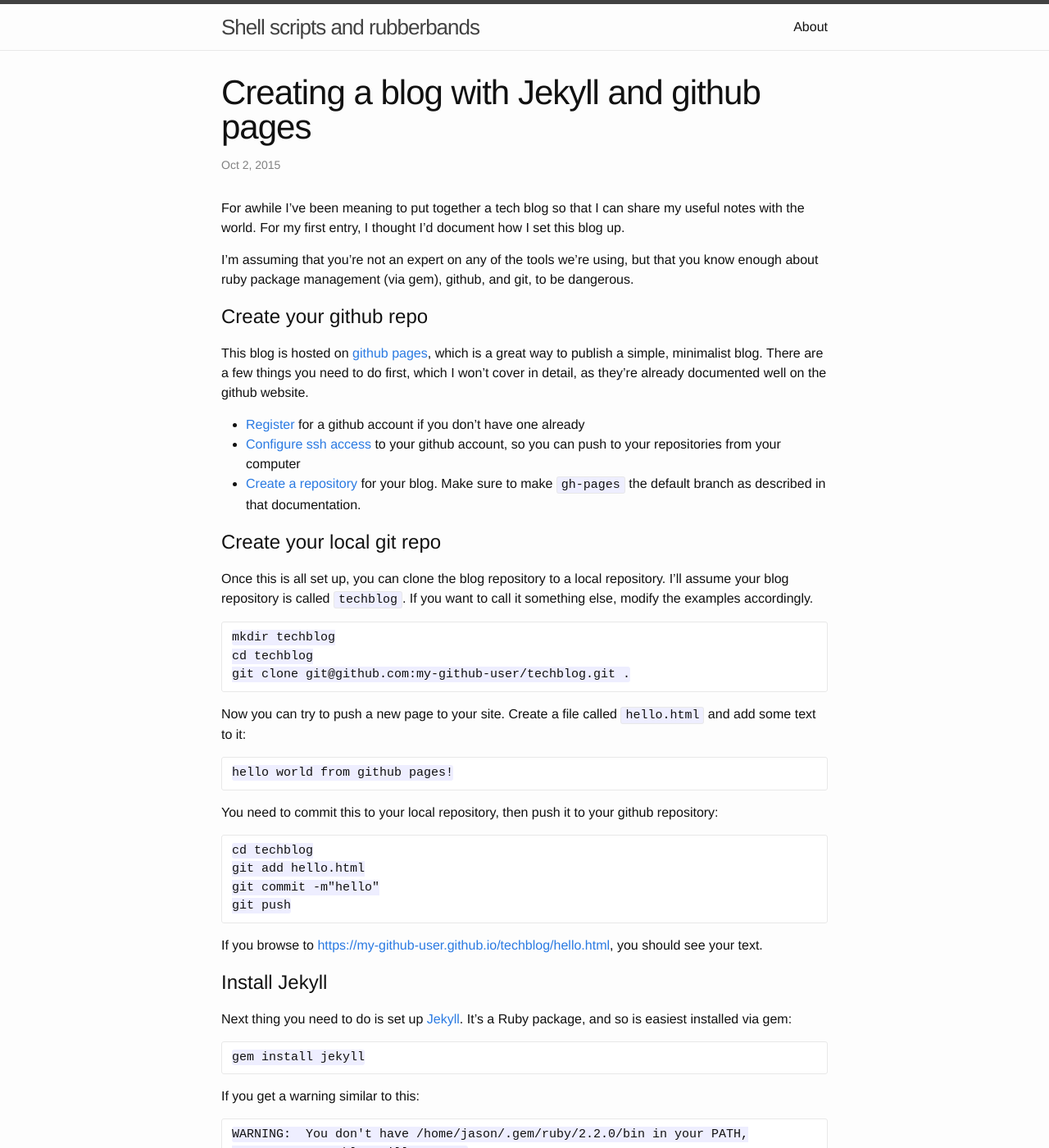
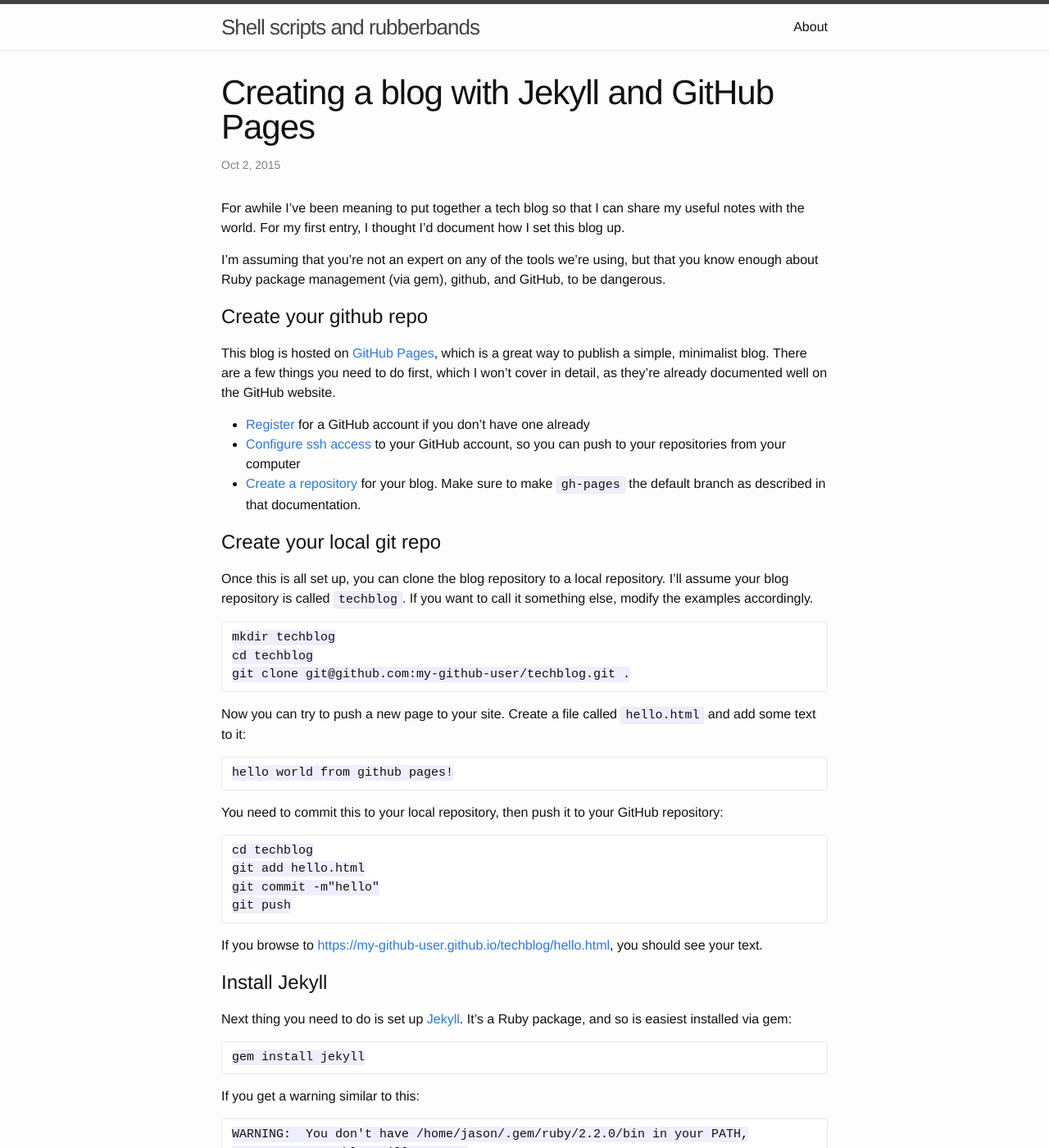
Before and after one commit to jason-speck/techblog, a Jekyll site: the page built from _posts/2015-10-02-creating-a-blog-on-github-pages.markdown, in a window 1280 px wide and 1400 px high. Shown: the whole window at 82% size. Built offline with Jekyll 4.4.1, drawn with Linux system fonts in a browser that asks for light colours; some of the changed text lies outside the part shown.

Commit message:
first post

```diff
--- a/_posts/2015-10-02-creating-a-blog-on-github-pages.markdown
+++ b/_posts/2015-10-02-creating-a-blog-on-github-pages.markdown
@@ -1,6 +1,6 @@
 ---
 layout: post
-title:  "Creating a blog with Jekyll and github pages"
+title:  "Creating a blog with Jekyll and GitHub Pages"
 date:   2015-10-02 10:41:00
 categories: jekyll github blogging
 ---
@@ -10,18 +10,18 @@ useful notes with the world.  For my first entry, I thought I'd document how I
 set this blog up.
 
 I'm assuming that you're not an expert on any of the tools we're using, but that
-you know enough about ruby package management (via gem), github, and git, to be
+you know enough about Ruby package management (via gem), github, and GitHub, to be
 dangerous.
 
 Create your github repo
 =======================
 
-This blog is hosted on [github pages](https://pages.github.com/), which is a great way to publish a simple,
+This blog is hosted on [GitHub Pages](https://pages.github.com/), which is a great way to publish a simple,
 minimalist blog.  There are a few things you need to do first, which I won't cover
-in detail, as they're already documented well on the github website.
+in detail, as they're already documented well on the GitHub website.
 
-* [Register](http://github.com/join) for a github account if you don't have one already
-* [Configure ssh access]( http://help.github.com/articles/generating-ssh-keys/) to your github account, so you can push to your repositories from your computer
+* [Register](http://github.com/join) for a GitHub account if you don't have one already
+* [Configure ssh access]( http://help.github.com/articles/generating-ssh-keys/) to your GitHub account, so you can push to your repositories from your computer
 * [Create a repository](https://pages.github.com/#project-site) for your blog.  Make sure to make `gh-pages` the default branch as described in that documentation.
 
 Create your local git repo
@@ -41,7 +41,7 @@ Now you can try to push a new page to your site.  Create a file called
 
     hello world from github pages!
 
-You need to commit this to your local repository, then push it to your github
+You need to commit this to your local repository, then push it to your GitHub
 repository:
 
     cd techblog
@@ -86,11 +86,11 @@ You should see a basic site at <http://localhost:4000>
 
 Hit `Ctrl-C` to kill the test server.
 
-Publish to github pages
+Publish to GitHub Pages
 =======================
 
 Now let's publish it on github.io.  First you need to install the github-pages
-gem that will guarantee your jekyll build environment matches github page's
+gem that will guarantee your jekyll build environment matches GitHub Page's
 environment.
 
     gem install github-pages
@@ -105,7 +105,7 @@ follows:
 While you're editing that file, you can change any other values as you like.
 
 After saving your `_config.yml`, you can add the new files to git, and push to
-your github repo:
+your GitHub repo:
 
     git add .
     git commit -m "my first jekyll"
@@ -126,7 +126,7 @@ config file:
     jekyll serve --baseurl=""
 
 You can use this local server to easily test any changes you make before
-commiting and pushing to github.
+commiting and pushing to GitHub.
 
 Add content to your blog
 ========================
@@ -161,7 +161,7 @@ it's simple to figure out from browsing the
 Once you've written your first post, look at your test server in your browser
 again, and you'll see that a link to your post has been added to the index page.
 
-If everything looks good, you can now publish to github:
+If everything looks good, you can now publish to GitHub:
 
     git add .
     git commit -m "my first blog post"
```
Also changed, not shown: _posts/2015-10-02-welcome-to-jekyll.markdown (deleted, +0 -25 lines), 1 other file.
